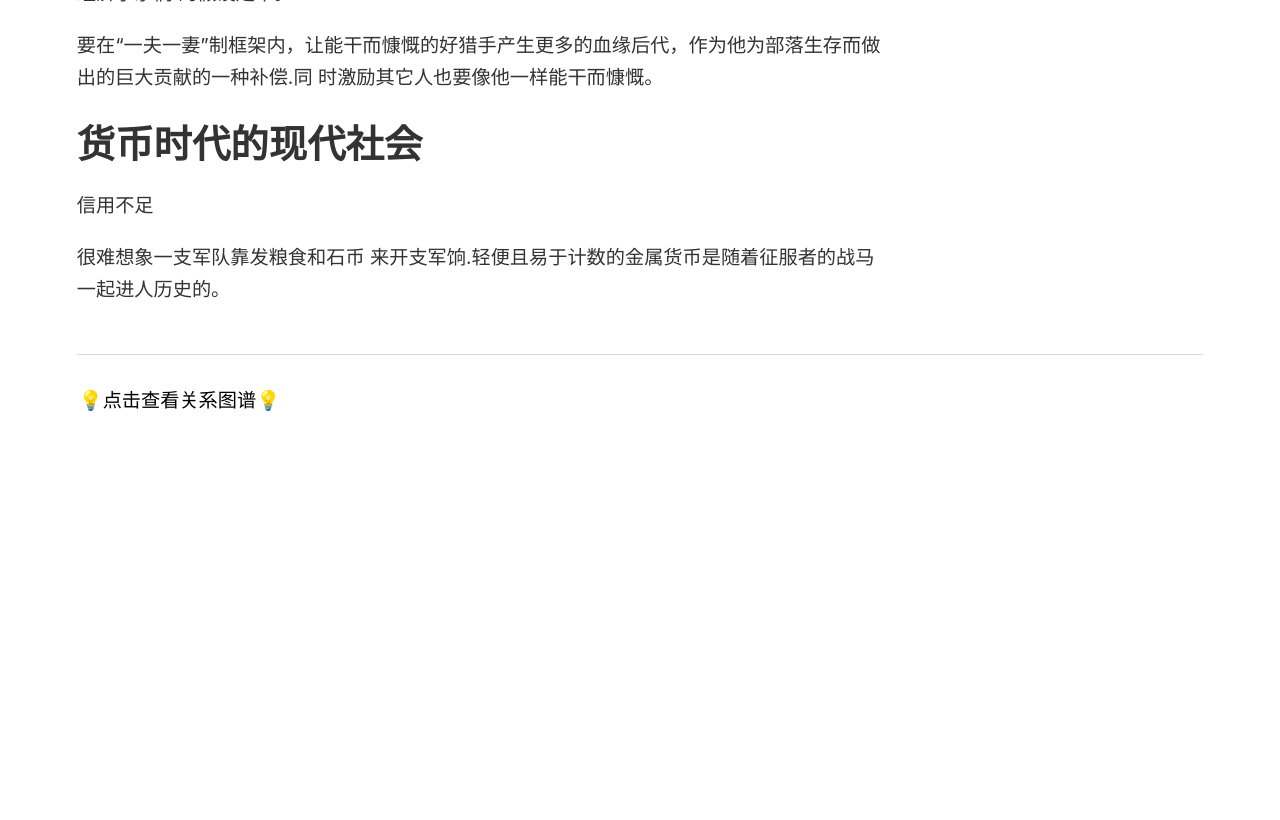
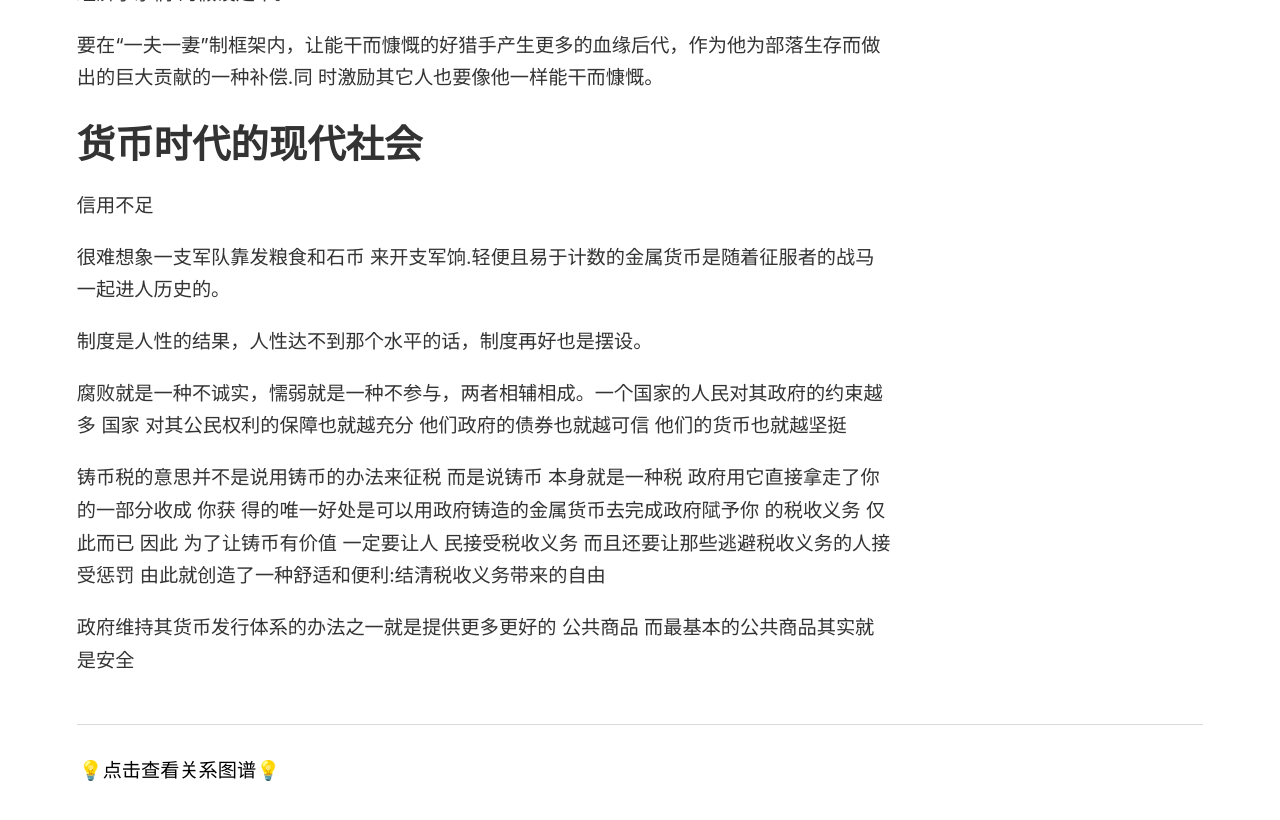
Before and after one commit to wingowen/digital-garden-jekyll, a Jekyll site: the page built from _notes/金融哲学三部曲：货币起源.md, in a window 1280 px wide and 900 px high, scrolled down 2496 px. Shown: the top 820 px of the window. Built offline with Jekyll 4.4.1, drawn with Linux system fonts in a browser that asks for light colours; before the commit the page ends 3025 px from its top, so only the background shows below that.

Commit message:
vault backup: 2024-09-30 17:25:01

```diff
--- a/_notes/金融哲学三部曲：货币起源.md
+++ b/_notes/金融哲学三部曲：货币起源.md
@@ -63,3 +63,11 @@
 信用不足
 
 很难想象一支军队靠发粮食和石币 来开支军饷.轻便且易于计数的金属货币是随着征服者的战马 一起进人历史的。
+
+制度是人性的结果，人性达不到那个水平的话，制度再好也是摆设。
+
+腐败就是一种不诚实，懦弱就是一种不参与，两者相辅相成。一个国家的人民对其政府的约束越多 国家 对其公民权利的保障也就越充分 他们政府的债券也就越可信 他们的货币也就越坚挺
+
+铸币税的意思并不是说用铸币的办法来征税 而是说铸币 本身就是一种税 政府用它直接拿走了你的一部分收成 你获 得的唯一好处是可以用政府铸造的金属货币去完成政府陚予你 的税收义务 仅此而已 因此 为了让铸币有价值 一定要让人 民接受税收义务 而且还要让那些逃避税收义务的人接受惩罚 由此就创造了一种舒适和便利:结清税收义务带来的自由
+
+政府维持其货币发行体系的办法之一就是提供更多更好的 公共商品 而最基本的公共商品其实就是安全
```
Also changed, not shown: _notes/杂项/万卷书.md (+1 -0 lines), _notes/被追赶的经济体.md (added, +1 -0 lines).
